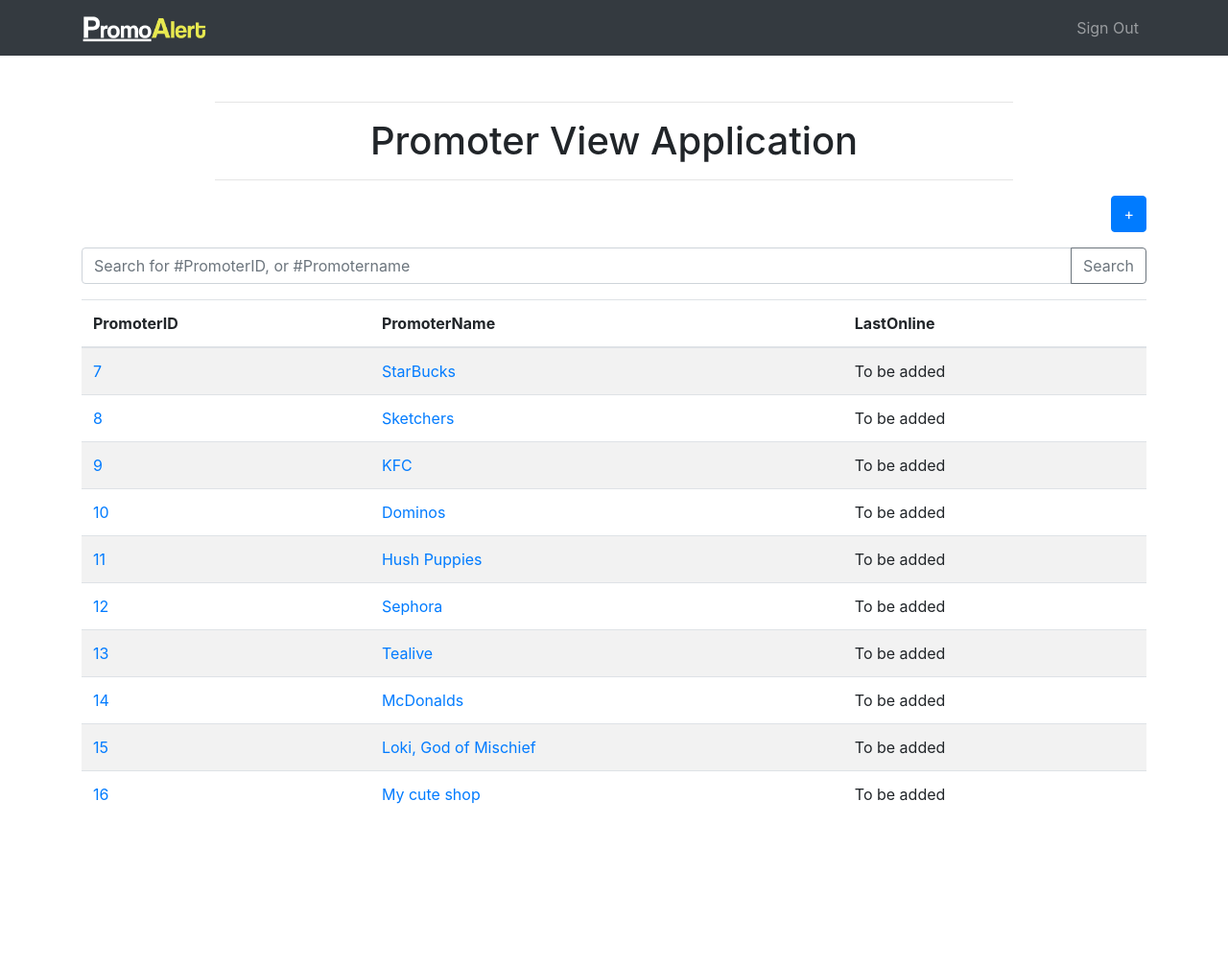
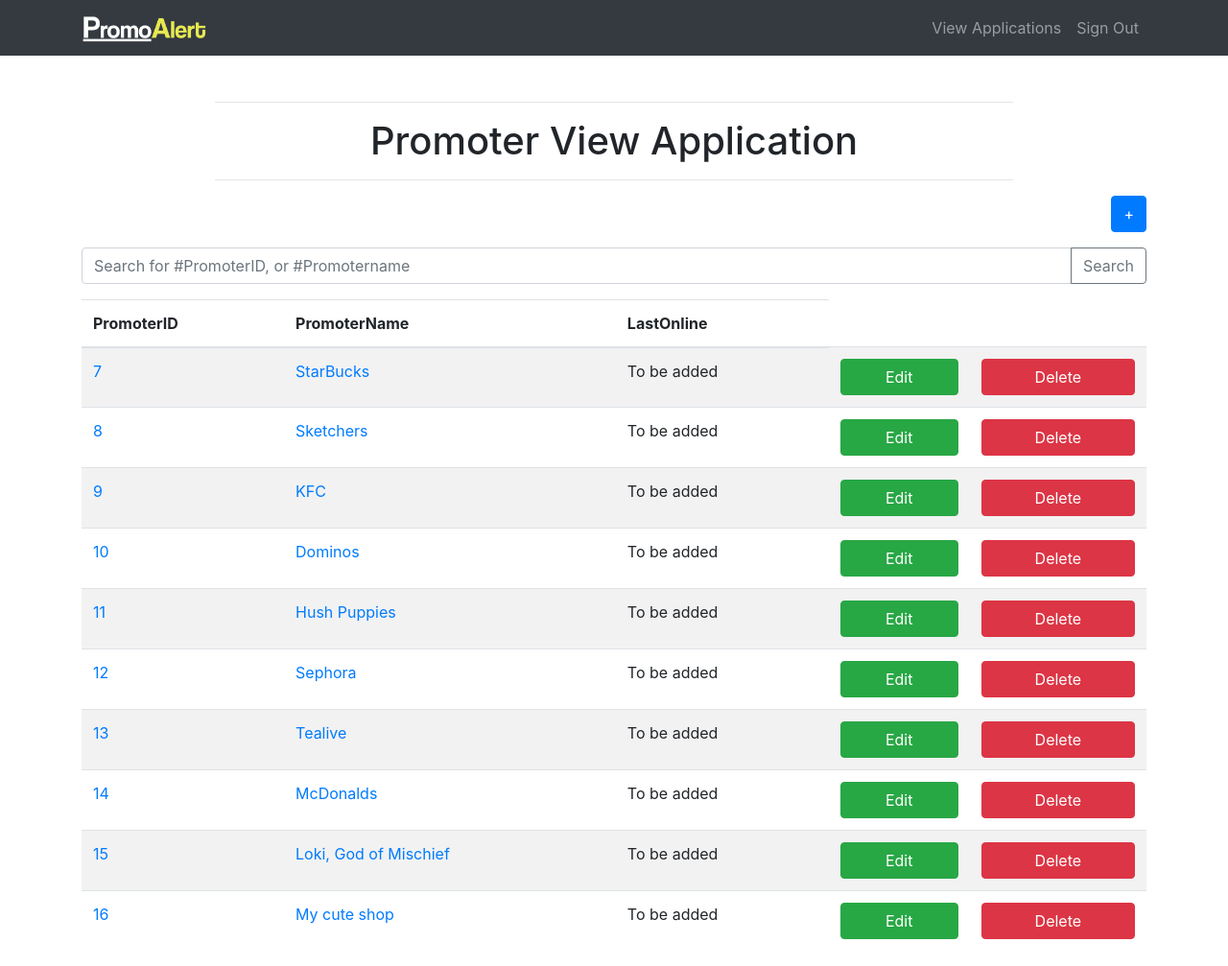
Before and after one commit to WilloneLim/Online-promotion-application, a PHP site: page /adminindex.php in a window 1280 px wide. Shown: the whole page at 96% size. Before the commit the page ends 838 px from the top, so only its background shows below. Run offline with PHP 8.4, Linux system fonts and the light colour scheme; data comes from the database, SQL or seed files in the repository; some libraries are stand-ins or nearby versions.

Commit message:
edit and delete button for promoter

```diff
--- a/PromoSite/adminindex.php
+++ b/PromoSite/adminindex.php
@@ -50,10 +50,13 @@ function filterTable($query)
     <div class="header">
     <nav class="navbar navbar-expand-sm bg-dark navbar-dark">
         <div class="container">
-        <a class="navbar-brand" href="index.php">
+        <a class="navbar-brand" href="adminindex.php">
             <img src="images/navnav.png" height="30" alt="PromoAlert Logo">
         </a>
           <ul class="navbar-nav">
+	    <li class="nav-item">
+              <a class="nav-link" href="applicantview.php">View Applications</a>
+            </li>
             <li class="nav-item">
               <a class="nav-link" href="signin.php">Sign Out</a>
             </li>
@@ -89,10 +92,12 @@ function filterTable($query)
 		   </thead>
 		   <?php while($row = mysqli_fetch_array($search_result)):?>
 
-		      <tr class="table-row" data-href="PromoterActivity.php?id=<?php echo $row['promoter_id'];?>">
+		      <tr>
 			     <td><a href="PromoterActivity.php"><?php echo $row['promoter_id'];?></a></td>
 				 <td><a href="PromoterActivity.php?id=<?php echo $row['promoter_id'];?>" ><?php echo $row['promoter_username'];?></td>
 				 <td>To be added</td>
+			         <td><a class="btn btn-success text-white w-100" > Edit </a></td>
+				 <td><a href="javascript:delete_id(<?php echo $row['promoter_id'];?>)" class="btn btn-danger text-white w-100 remove" id="del_click">Delete</a></td>
 			  </tr>
 		   <?php endwhile; ?>
 	   </table>
@@ -141,5 +146,15 @@ function filterTable($query)
 	 });
 	</script>
 
+	<script type="text/javascript">
+function delete_id(id)
+{
+     if(confirm('Sure To Remove This Record ?'))
+     {
+        window.location.href='delete.php?del_id='+id;
+     }
+}
+</script>
+
 </body>
 </html>
```
